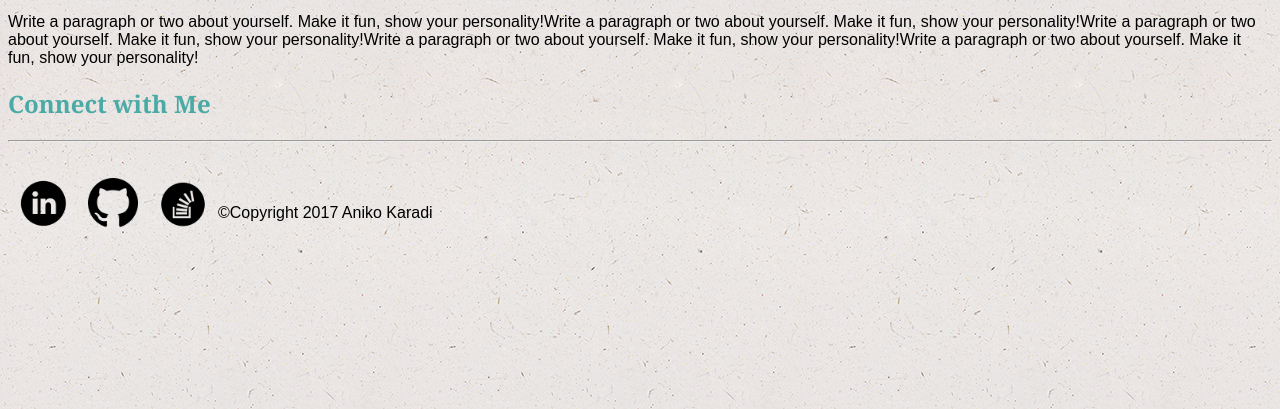
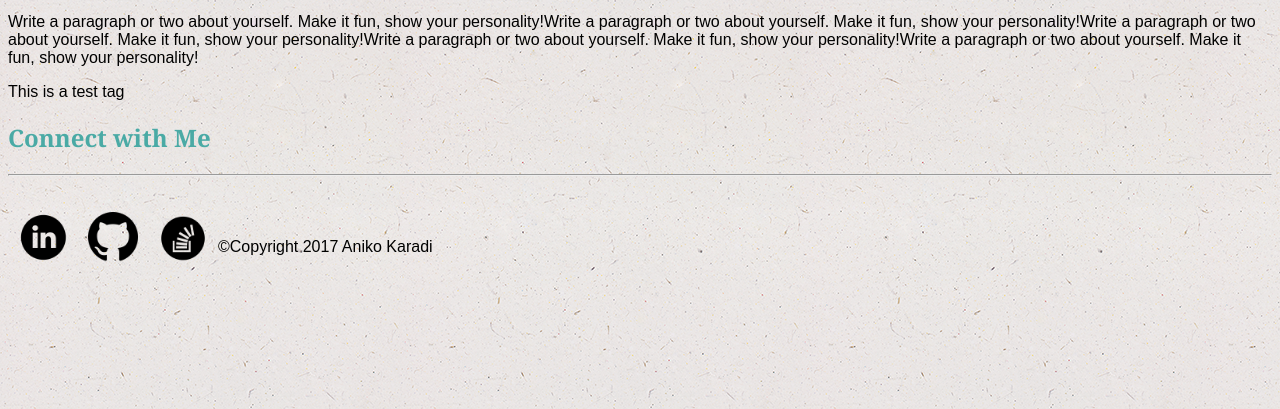
Before and after one commit to amkaradi/Basic-Portfolio, a plain HTML site: page index.html in a window 1280 px wide. Shown: the part 391-800 px from the top of the page. Drawn offline with Linux system fonts and the light colour scheme.

Commit message:
This is a test commit

```diff
--- a/index.html
+++ b/index.html
@@ -37,9 +37,9 @@
 
 		<p class="main-text-box">Write a paragraph or two about yourself. Make it fun, show your personality!Write a paragraph or two about yourself. Make it fun, show your personality!Write a paragraph or two about yourself. Make it fun, show your personality!Write a paragraph or two about yourself. Make it fun, show your personality!Write a paragraph or two about yourself. Make it fun, show your personality!</p>
 
-		<p class="main-text-box">Write a paragraph or two about yourself. Make it fun, show your personality!Write a paragraph or two about yourself. Make it fun, show your personality!Write a paragraph or two about yourself. Make it fun, show your personality!Write a paragraph or two about yourself. Make it fun, show your personality!Write a paragraph or two about yourself. Make it fun, show your personality!</p>
+		<p class="main-text-box">Write a paragraph or two about yourself. Make it fun, show your personality!Write a paragraph or two about yourself. Make it fun, show your personality!Write a paragraph or two about yourself. Make it fun, show your personality!Write a paragraph or two about yourself. Make it fun, show your personality!Write a paragraph or two about yourself. Make it fun, show your personality! </p>
 		</div></span>
-
+		<p> This is a test tag </p>
 	<div class="Containter2">
 		<span>
 			<h2>Connect with Me</h2>
```
